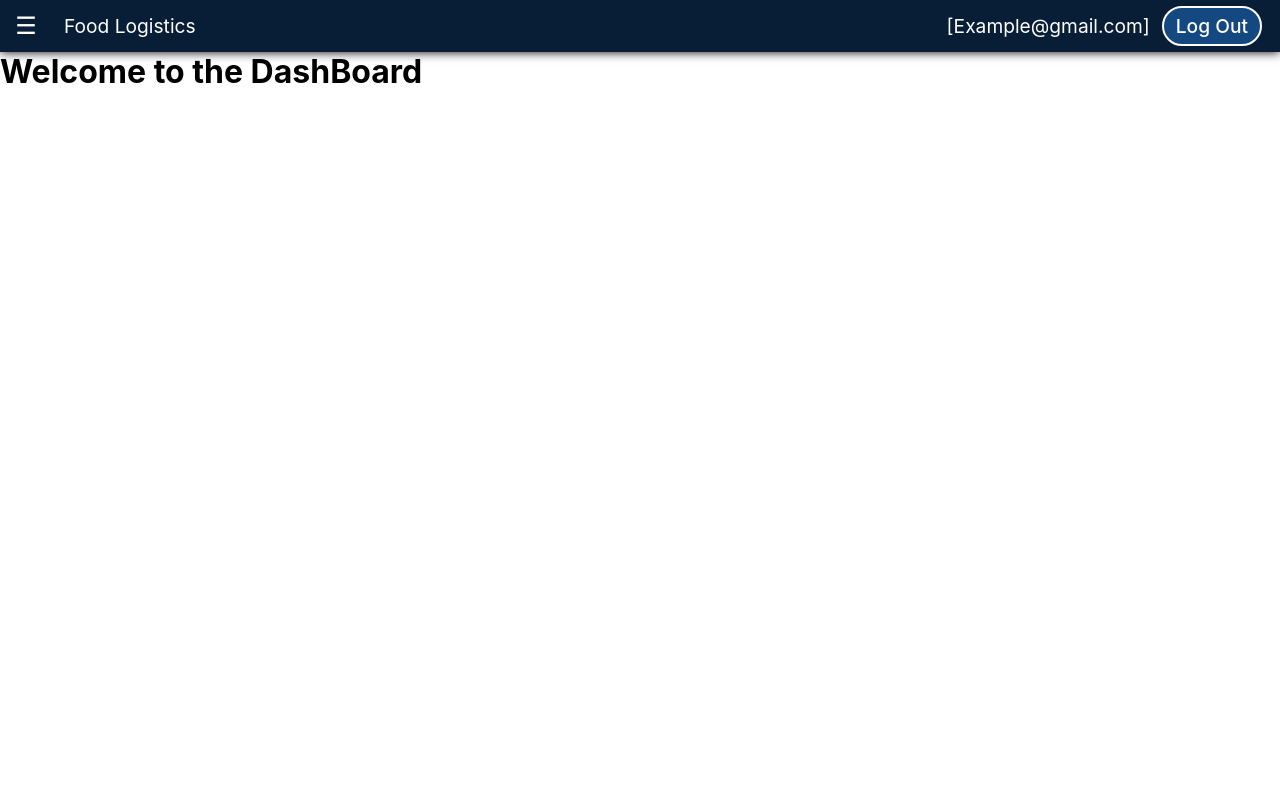
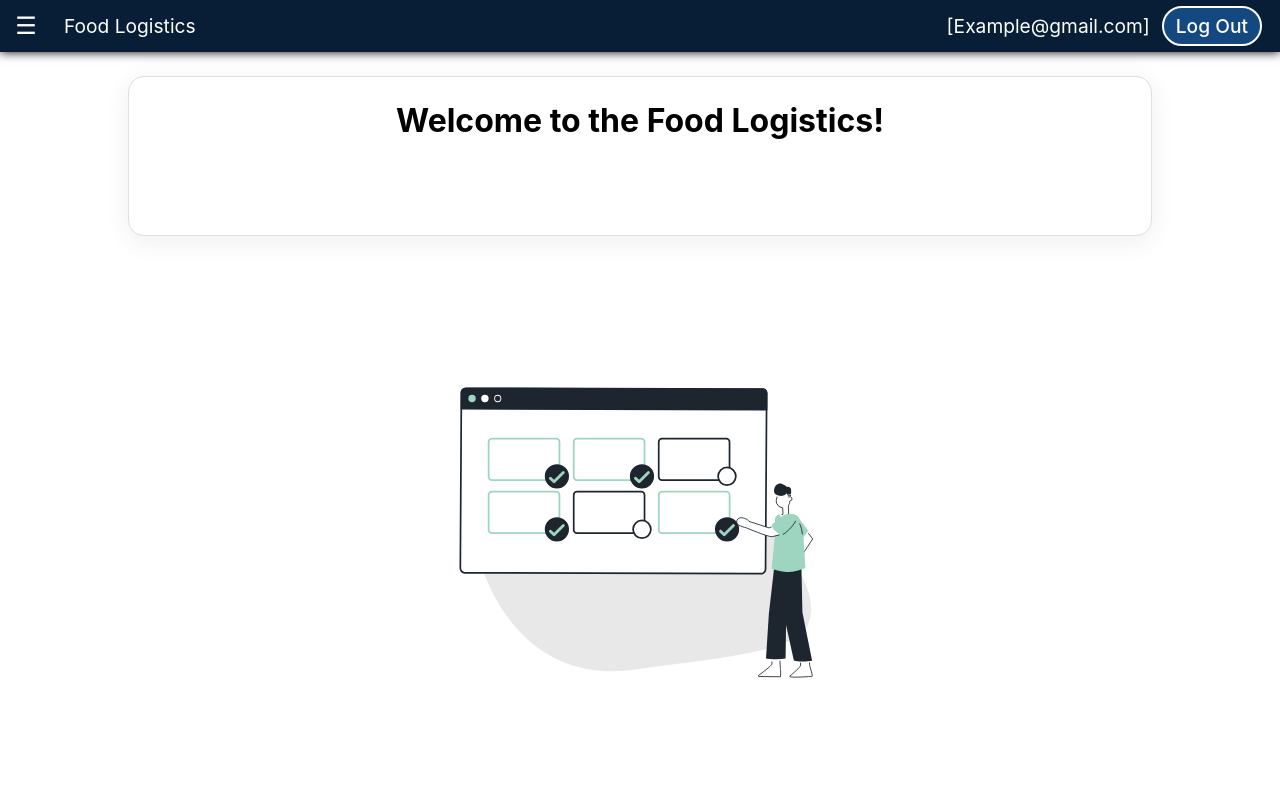
Before and after one commit to KaranSingh-P/Food-Logistics, a plain HTML site: page dashboard.html in a window 1280 px wide. Drawn offline with Linux system fonts and the light colour scheme.

Commit message:
Improved the dashboard. Created a temp welcome block.

```diff
--- /dev/null
+++ b/css/body.css
@@ -0,0 +1,31 @@
+body {
+    margin: 0;
+}
+
+.background {
+    width: 100%;
+    overflow: hidden;
+    display: flex;
+    justify-content: center;
+}
+
+.background-svg {
+    width: 40%;
+    height: auto;
+    display: block;
+    padding-top: 40px;
+}
+
+
+#welcome-block {
+    background: hsl(0, 0%, 100%);
+    border: 1px solid hsl(220, 13%, 88%);
+    border-radius: 16px;
+    box-shadow: 0 6px 24px hsla(220, 20%, 20%, 0.08);
+    display: block;
+    min-height: 10rem;
+    padding: 24px;
+    width: 80%;
+    margin: 1.5rem auto 0;
+    text-align: center;
+}
--- a/dashboard.html
+++ b/dashboard.html
@@ -4,7 +4,8 @@
     <meta charset="UTF-8">
     <meta name="viewport" content="width=device-width, initial-scale=1.0">
     <title>Dashboard</title>
-    <link rel="stylesheet" href="navbar2.css">
+    <link rel="stylesheet" href="css/navbar2.css">
+    <link rel="stylesheet" href="css/body.css">
 </head>
 <body>
     <header>
@@ -24,9 +25,14 @@
     </nav>
 
     <main>
-        <h1>Welcome to the DashBoard</h1>
+        <h1 id="welcome-block">Welcome to the Food Logistics!</h1>
 
     </main>
+
+    <section class="background">
+        <img src="SVG/Checking-Boxes.svg" alt="" class="background-svg">
+    </section>
+
     <script src="javascript/app.js"></script>
 </body>
 </html>
```
Also changed, not shown: SVG/Checking-Boxes.svg (added), css/navbar2.css (renamed from navbar2.css), 1 other file.
